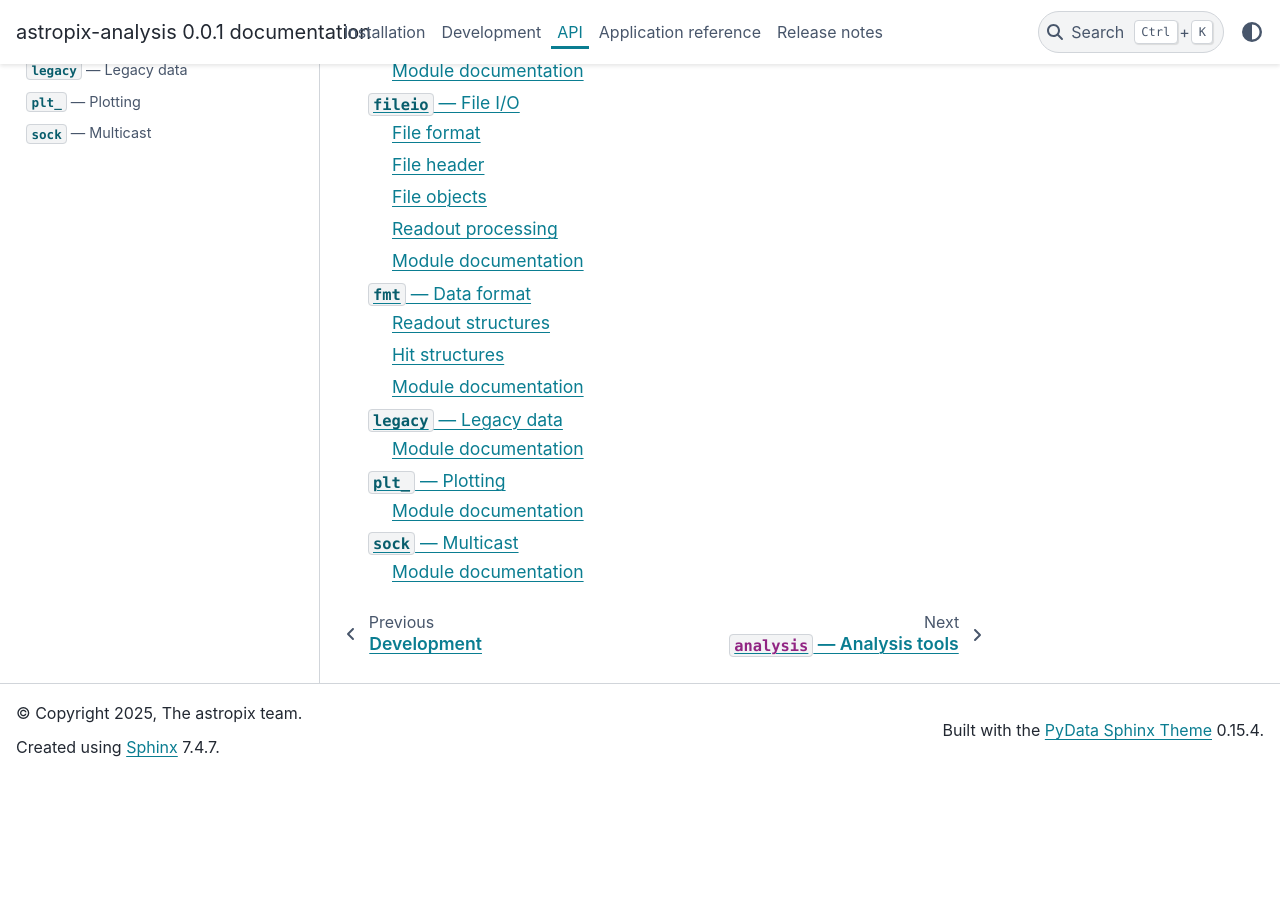
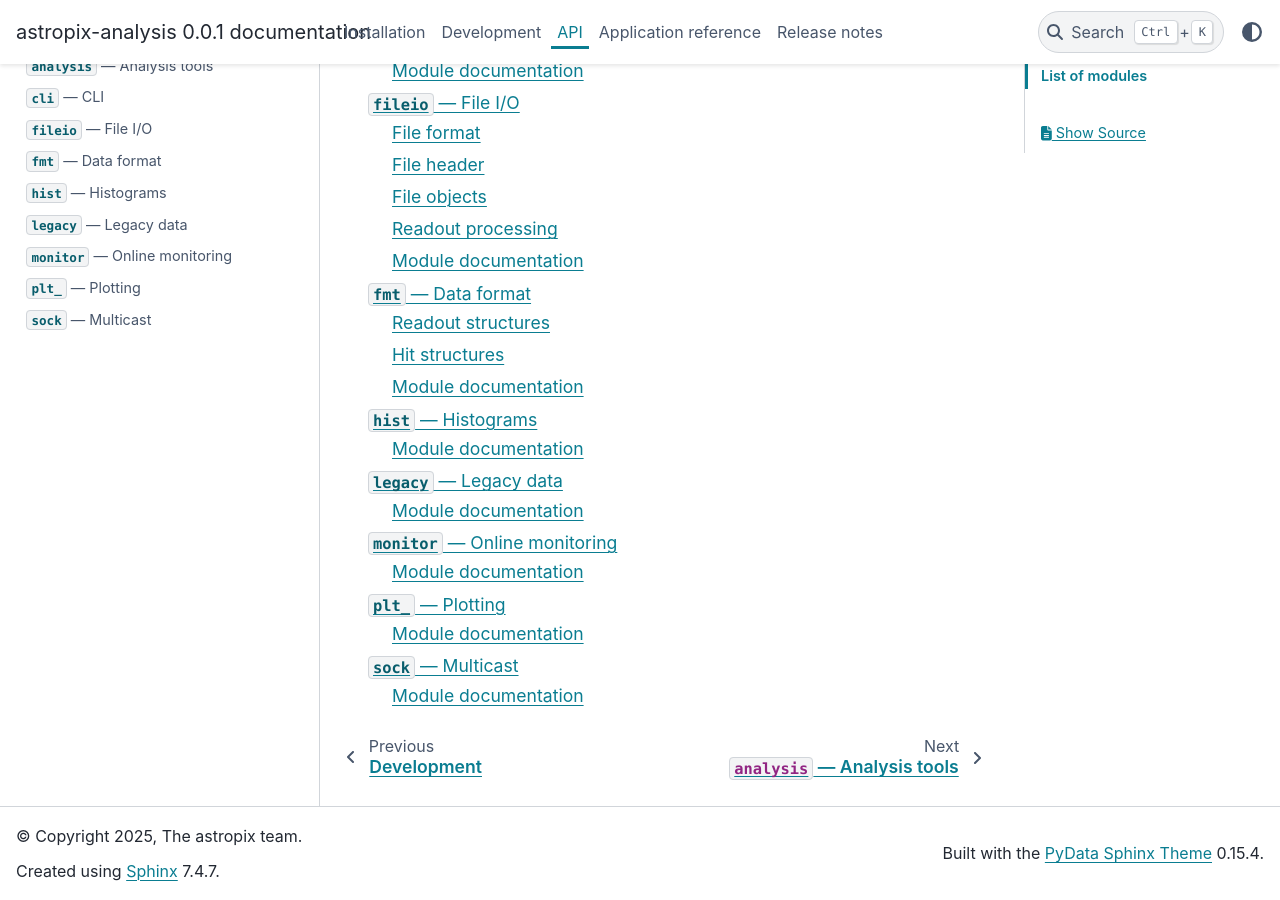
Before and after one commit to AstroPix/astropix-analysis, a Sphinx documentation site: the page built from docs/api.rst, in a window 1280 px wide and 900 px high, scrolled down 510 px. Built offline with Sphinx 7.4.7 and the PyData theme 0.15.4, drawn with Linux system fonts in a browser that asks for light colours; formulas are drawn with MathJax 3; before the commit the page ends 1287 px from its top, so only the background shows below that.

Commit message:
Initial import.

```diff
--- a/docs/api.rst
+++ b/docs/api.rst
@@ -21,6 +21,8 @@ List of modules
    cli
    fileio
    fmt
+   hist
    legacy
+   monitor
    plt_
    sock
--- /dev/null
+++ b/docs/hist.rst
@@ -0,0 +1,10 @@
+.. _hist:
+
+:mod:`~astropix_analysis.hist` --- Histograms
+=============================================
+
+
+Module documentation
+--------------------
+
+.. automodule:: astropix_analysis.hist
--- /dev/null
+++ b/docs/monitor.rst
@@ -0,0 +1,10 @@
+.. _monitor:
+
+:mod:`~astropix_analysis.monitor` --- Online monitoring
+=======================================================
+
+
+Module documentation
+--------------------
+
+.. automodule:: astropix_analysis.monitor
```
